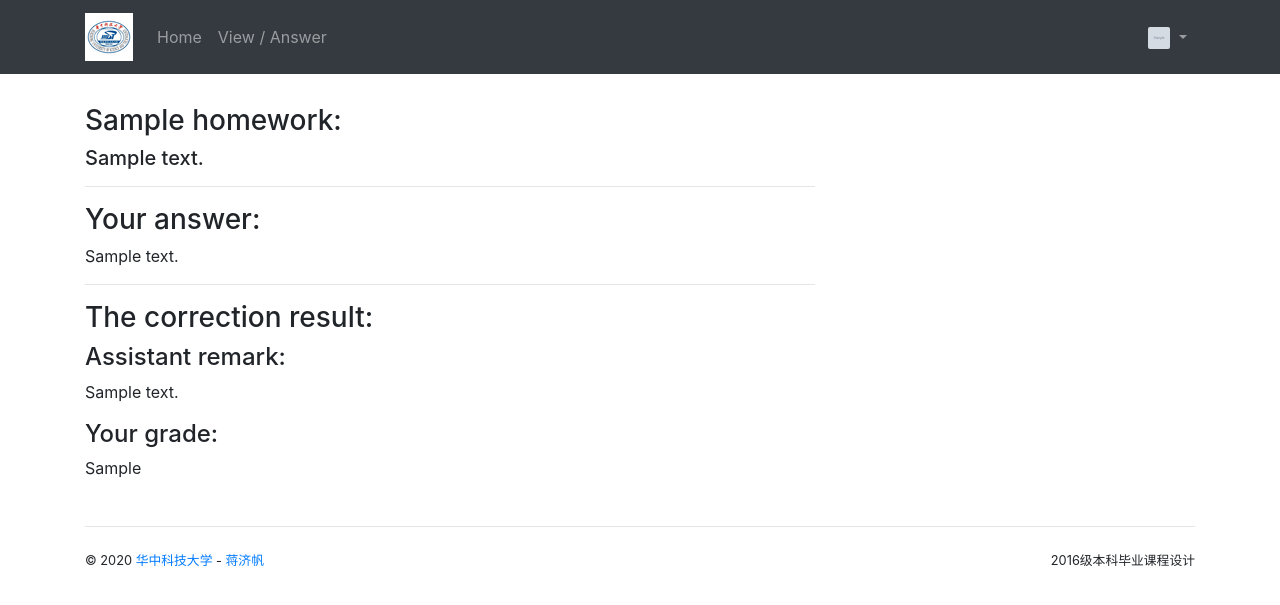
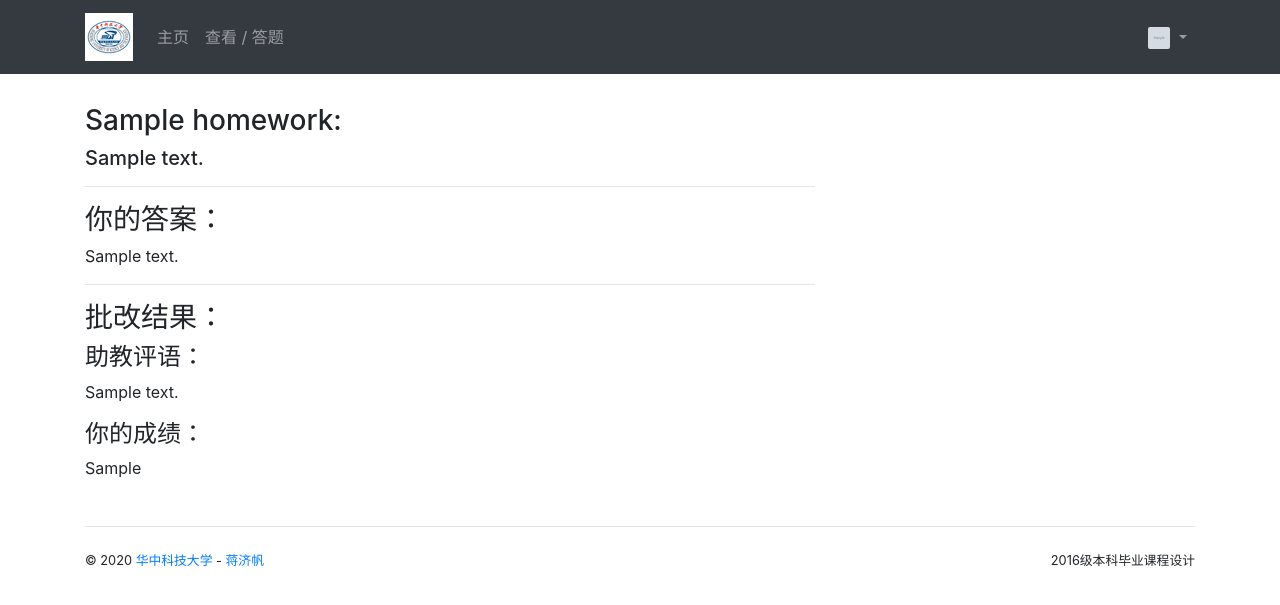
Before and after one commit to fn19980304/Graduation-design, a Flask app: a page that uses devGrasys/templates/student/base.html in a window 1280 px wide. Shown: the top 605 px of the page. Run offline with Flask 2, Linux system fonts and the light colour scheme; a user stored in the database is signed in; tables that the repository leaves empty hold one stand-in row (values such as "Sample post"); grey boxes marked "Sample" are stand-in pictures; some libraries are stand-ins or nearby versions.

Commit message:
修改学生端页面为中文

```diff
--- a/devGrasys/blueprints/student.py
+++ b/devGrasys/blueprints/student.py
@@ -35,9 +35,9 @@ def login_student():
         user = Student.query.filter_by(user_id=form.user_id.data).first()
         if user is not None and user.validate_password(form.password.data):
             if login_user(user, form.remember_me.data):
-                flash('Login success.', 'info')
+                flash('登录成功。', 'info')
                 return redirect_back()
-        flash('Invalid userID or password.', 'warning')
+        flash('ID或密码不正确。', 'warning')
 
     return render_template('student/login_student.html', form=form)
 
@@ -46,7 +46,7 @@ def login_student():
 @login_required
 def logout_student():
     logout_user()
-    flash('Logout success.', 'info')
+    flash('注销成功。', 'info')
     return redirect(url_for('main.index'))
 
 
@@ -86,11 +86,11 @@ def join_course(course_name):
     student = current_user
     course = Course.query.filter_by(name=course_name).first_or_404()
     if course.student_is_joined(student=student):
-        flash('Already joined.', 'info')
+        flash('已加入。', 'info')
         return redirect_back()
 
     course.student_join(student)
-    flash('Course joined.', 'success')
+    flash('加入成功。', 'success')
     return redirect_back()
 
 
@@ -99,11 +99,11 @@ def quit_course(course_name):
     student = current_user
     course = Course.query.filter_by(name=course_name).first_or_404()
     if not course.student_is_joined(student=student):
-        flash('Not joined yet.', 'info')
+        flash('尚未加入。', 'info')
         return redirect_back()
 
     course.student_quit(student)
-    flash('Course quoted.', 'success')
+    flash('退出成功。', 'success')
     return redirect_back()
 
 
@@ -148,7 +148,7 @@ def edit_profile():
     if form.validate_on_submit():
         current_user.name = form.name.data
         db.session.commit()
-        flash('Profile updated.', 'success')
+        flash('信息更新。', 'success')
         return redirect(url_for('student.index_student'))
     form.name.data = current_user.name
     return render_template('student/settings/edit_profile.html', form=form)
@@ -169,7 +169,7 @@ def upload_avatar():
         filename = avatars.save_avatar(image)
         current_user.avatar_raw = filename
         db.session.commit()
-        flash('Image uploaded, please crop.', 'success')
+        flash('图片上传成功, 请裁剪。', 'success')
     flash_errors(form)
     return redirect(url_for('.change_avatar'))
 
@@ -187,6 +187,6 @@ def crop_avatar():
         current_user.avatar_m = filenames[1]
         current_user.avatar_l = filenames[2]
         db.session.commit()
-        flash('Avatar updated.', 'success')
+        flash('头像上传成功。', 'success')
     flash_errors(form)
     return redirect(url_for('.change_avatar'))
--- a/devGrasys/forms/student.py
+++ b/devGrasys/forms/student.py
@@ -15,42 +15,42 @@ from devGrasys.models import Student
 
 
 class LoginFormStudent(FlaskForm):
-    user_id = StringField('UserID', validators=[DataRequired(), Length(10, 10)])
-    password = PasswordField('Password', validators=[DataRequired()])
-    remember_me = BooleanField('Remember me')
-    submit = SubmitField('Log in')
+    user_id = StringField('用户ID', validators=[DataRequired(), Length(10, 10)])
+    password = PasswordField('密码', validators=[DataRequired()])
+    remember_me = BooleanField('记住我')
+    submit = SubmitField('登录')
 
 
 class RegisterFormStudent(FlaskForm):
-    name = StringField('Name', validators=[DataRequired(), Length(1, 30)])
-    user_id = StringField('UserID', validators=[DataRequired(), Length(10, 10), Regexp('^[S][0-9]*$',
+    name = StringField('用户名称', validators=[DataRequired(), Length(1, 30)])
+    user_id = StringField('用户ID', validators=[DataRequired(), Length(10, 10), Regexp('^[S][0-9]*$',
                                                                                        message='Student ID should '
                                                                                                'begin with S.')])
-    password = PasswordField('Password', validators=[DataRequired(), Length(8, 128), EqualTo('password2')])
-    password2 = PasswordField('Confirm password', validators=[DataRequired()])
-    submit = SubmitField()
+    password = PasswordField('密码', validators=[DataRequired(), Length(8, 128), EqualTo('password2')])
+    password2 = PasswordField('确认密码', validators=[DataRequired()])
+    submit = SubmitField('提交')
 
     def validate_user_id(self, field):
         if Student.query.filter_by(user_id=field.data).first():
-            raise ValidationError('The ID is already in use.')
+            raise ValidationError('ID已经被其他用户注册！')
 
 
 class AnswerForm(FlaskForm):
-    body = CKEditorField('Your answer:', validators=[DataRequired()])
-    submit = SubmitField()
+    body = CKEditorField('你的答案：', validators=[DataRequired()])
+    submit = SubmitField('提交')
 
 
 class EditProfileFormStudent(FlaskForm):
-    name = StringField('Name', validators=[DataRequired(), Length(1, 30)])
-    submit = SubmitField()
+    name = StringField('用户名称', validators=[DataRequired(), Length(1, 30)])
+    submit = SubmitField('更改')
 
 
 class UploadAvatarFormStudent(FlaskForm):
-    image = FileField('Upload', validators=[
+    image = FileField('上传', validators=[
         FileRequired(),
-        FileAllowed(['jpg', 'png'], 'The file format should be .jpg or .png.')
+        FileAllowed(['jpg', 'png'], '文件格式应为 .jpg 或 .png.')
     ])
-    submit = SubmitField()
+    submit = SubmitField('上传')
 
 
 class CropAvatarFormStudent(FlaskForm):
@@ -58,4 +58,4 @@ class CropAvatarFormStudent(FlaskForm):
     y = HiddenField()
     w = HiddenField()
     h = HiddenField()
-    submit = SubmitField('Crop and Update')
+    submit = SubmitField('裁剪并上传')
--- a/devGrasys/templates/student/base.html
+++ b/devGrasys/templates/student/base.html
@@ -14,10 +14,10 @@
             <div class="collapse navbar-collapse" id="navbarColor01">
                 <div class="navbar-nav mr-auto">
                     {% if current_user.is_authenticated %}
-                        {{ render_nav_item('student.index_student', 'Home') }}
-                        {{ render_nav_item('student.select_course', 'View / Answer') }}
+                        {{ render_nav_item('student.index_student', '主页') }}
+                        {{ render_nav_item('student.select_course', '查看 / 答题') }}
                     {% else %}
-                        {{ render_nav_item('student.index_student', 'Home') }}
+                        {{ render_nav_item('student.index_student', '主页') }}
                     {% endif %}
                 </div>
             </div>
@@ -31,13 +31,13 @@
                             <span class="caret"></span>
                         </a>
                         <div class="dropdown-menu dropdown-menu-right" role="menu">
-                            <h6 class="dropdown-header">Logged in as {{ current_user.name }}</h6>
+                            <h6 class="dropdown-header">以 {{ current_user.name }} 登录</h6>
                             <div class="dropdown-divider"></div>
                             <a class="dropdown-item" href="{{ url_for('student.edit_profile') }}">
-                                <span class="oi oi-cog"></span> Settings
+                                <span class="oi oi-cog"></span> 个人设置
                             </a>
                             <a class="dropdown-item" href="{{ url_for('student.logout_student') }}">
-                                <span class="oi oi-power-standby"></span> Logout
+                                <span class="oi oi-power-standby"></span> 注销
                             </a>
                         </div>
                     </div>
--- a/devGrasys/templates/student/login_student.html
+++ b/devGrasys/templates/student/login_student.html
@@ -1,7 +1,7 @@
 {% extends 'base.html' %}
 {% from 'bootstrap/form.html' import render_form %}
 
-{% block title %}Student - Login{% endblock %}
+{% block title %}学生 - 登录{% endblock %}
 
 {% block content %}
     <div class="jumbotron">
@@ -11,11 +11,11 @@
             </div>
             <div class="col-md-4">
                 <div class="card mb-3 w-100 bg-light">
-                    <div class="card-header"><h4>Student Account</h4></div>
+                    <div class="card-header"><h4>学生账户</h4></div>
                     <div class="card-body">
                         {{ render_form(form) }}
                         <hr>
-                        <p class="small"><a href="{{ url_for('.register_student') }}">Register new account</a></p>
+                        <p class="small"><a href="{{ url_for('.register_student') }}">注册一个新的账户</a></p>
                     </div>
                 </div>
             </div>
--- a/devGrasys/templates/student/view_course.html
+++ b/devGrasys/templates/student/view_course.html
@@ -1,7 +1,7 @@
 {% extends 'student/base.html' %}
 {% from 'bootstrap/form.html' import render_form %}
 
-{% block title %}View - {{ course.name }} - Student{% endblock %}
+{% block title %}查看 - {{ course.name }} - 学生{% endblock %}
 
 {% block content %}
     <div class="row">
@@ -21,12 +21,12 @@
                 {% if course.student_is_joined(student) %}
                     <form class="inline" method="post"
                           action="{{ url_for('student.quit_course', course_name=course.name, next=request.full_path) }}">
-                        <button type="submit" class="btn btn-outline-danger btn-group-sm">Quit</button>
+                        <button type="submit" class="btn btn-outline-danger btn-group-sm">退出</button>
                     </form>
                 {% else %}
                     <form class="inline" method="post"
                           action="{{ url_for('student.join_course', course_name=course.name, next=request.full_path) }}">
-                        <button type="submit" class="btn btn-outline-dark btn-group-sm">Join</button>
+                        <button type="submit" class="btn btn-outline-dark btn-group-sm">加入</button>
                     </form>
                 {% endif %}
             </div>
--- a/devGrasys/templates/student/view_homework.html
+++ b/devGrasys/templates/student/view_homework.html
@@ -1,7 +1,7 @@
 {% extends 'student/base.html' %}
 {% from 'bootstrap/form.html' import render_form %}
 
-{% block title %}View / Answer - {{ homework.title }} - Student{% endblock %}
+{% block title %}查看 / 答题 - {{ homework.title }} - 学生{% endblock %}
 
 {% block content %}
     <div class="row">
@@ -10,19 +10,19 @@
             <h5>{{ homework.description | safe }}</h5>
             <hr/>
             {% if homework.is_answered(student) %}
-                <h3>Your answer:</h3>
+                <h3>你的答案：</h3>
                 <p>{{ answer.body | safe }}</p>
                 <hr/>
-                <h3>The correction result:</h3>
+                <h3>批改结果：</h3>
                 {% if answer.is_corrected() %}
-                    <h4>Assistant remark:</h4>
+                    <h4>助教评语：</h4>
                     <p>{{ correct.body | safe }}</p>
-                    <h4>Your grade:</h4>
+                    <h4>你的成绩：</h4>
                     <p>{{ correct.grade }}</p>
                 {% else %}
                     <div class="tip">
-                        <h3>Not corrected yet!</h3>
-                        <h3>Please wait the assistant to correct your answer.</h3>
+                        <h3>未评改！</h3>
+                        <h3>请等待助教批改作业。</h3>
                     </div>
                 {% endif %}
             {% else %}
--- a/devGrasys/templates/student/view_list.html
+++ b/devGrasys/templates/student/view_list.html
@@ -1,13 +1,13 @@
 {% extends 'student/base.html' %}
 {% from 'bootstrap/form.html' import render_form %}
 
-{% block title %}View - {{ course.name }} Homework - Student{% endblock %}
+{% block title %}查看 - {{ course.name }} 作业 - 学生{% endblock %}
 
 {% block content %}
     <div class="row">
         <div class="col-md-8">
-            <h3>Homework list:</h3>
-            <h4>(title - starting time - deadline)</h4>
+            <h3>作业列表：</h3>
+            <h4>(标题 - 起始时间 - 截止日期)</h4>
             {% for homework in homework_group %}
                 <a class="dead-link"
                    href="{{ url_for('student.view_homework', course_name=course.name,homework_title=homework.title) }}">
```
Also changed, not shown: devGrasys/blueprints/lecturer.py (+10 -10 lines), devGrasys/templates/student/index_student.html (+14 -16 lines), devGrasys/templates/student/register_student.html (+8 -8 lines), devGrasys/templates/student/select_course.html (+9 -3 lines), devGrasys/templates/student/settings/base.html (added, +20 -0 lines), devGrasys/templates/student/settings/change_avatar.html (added, +34 -0 lines), devGrasys/templates/student/settings/edit_profile.html (added, +13 -0 lines).
